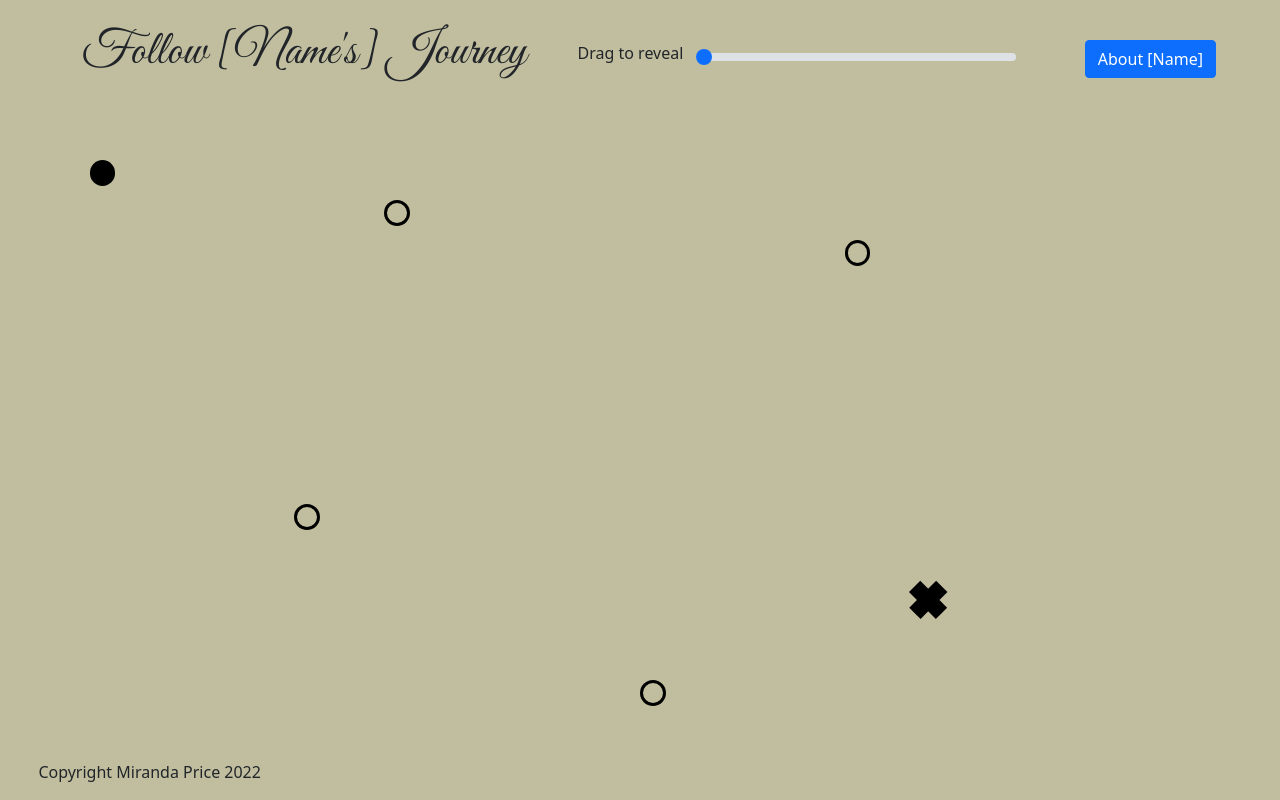
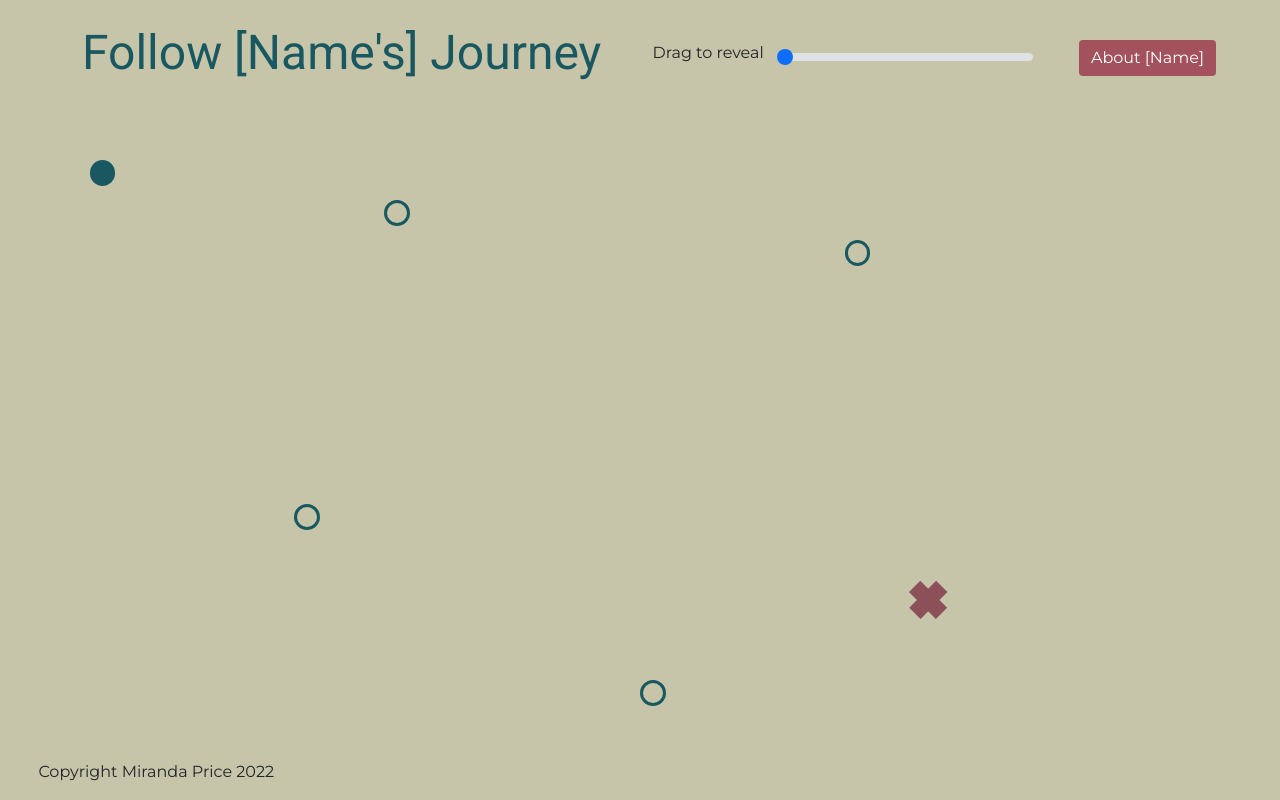
Before and after one commit to miranda-price/map-bio, a plain HTML site: page index.html in a window 1280 px wide. Drawn offline with nearby package versions, Linux system fonts and the light colour scheme.

Commit message:
style site

```diff
--- a/index.html
+++ b/index.html
@@ -7,8 +7,8 @@
     <link rel="stylesheet" href="./override.css">
 
     <link rel="preconnect" href="https://fonts.googleapis.com">
-    <link rel="preconnect" href="https://fonts.gstatic.com" crossorigin>
-    <link href="https://fonts.googleapis.com/css2?family=Great+Vibes&display=swap" rel="stylesheet">
+<link rel="preconnect" href="https://fonts.gstatic.com" crossorigin>
+<link href="https://fonts.googleapis.com/css2?family=Montserrat:wght@400&family=Roboto&display=swap" rel="stylesheet">
 </head>
 
 <div class="container">
--- a/override.css
+++ b/override.css
@@ -1,5 +1,6 @@
 * {
-    background-color: #C1BE9F;
+    background-color: #c6c4a9;
+    font-family: Montserrat, Roboto, sans-serif;
 }
 
 header {
@@ -13,28 +14,56 @@ header {
 
 h1 {
     font-size: 48px;
-    font-family: 'Great Vibes', cursive, sans-serif;
-    margin-bottom: 1vh;
     margin-right: 4vw;
+    font-family: Roboto, sans-serif;
+    color: #195861;
 }
 
 .btn-primary {
     position: fixed;
     top: 5vh;
     right: 5vw;
+    background-color: #a3515c;
+    border: none;
+}
+
+.btn-primary:hover, .btn-primary:active, .btn-primary:focus {
+    background-color: #803a43;
+    border: none;
+}
+
+.card {border: none;}
+
+.card-header {
+    background-color: #50838B;
 }
 
 .offcanvas {
     width: 20vw;
 }
 
+.offcanvas-body > *, .offcanvas-body, .card-body {
+    background-color: #C1D8DC;
+}
+
 .offcanvas-body h2 {
     margin-top: 7vh;
+    font-family: Roboto, sans-serif;
 }
 
 #progress {
-    max-width: 25vw;
+    max-width: 20vw;
     margin-left: 1vw;
+}
+
+.form-range::-moz-range-thumb {
+    background-color: #a3515c;
+    height: 1.5rem;
+    border-radius: 1.5rem;
+}
+
+.form-range::-moz-range-thumb:focus, form-range::-moz-range-thumb:active, form-range::-moz-range-thumb:target, form-range::-moz-range-thumb:focus-within {
+    background-color: #cb7d88;
 }
 
 footer {
@@ -47,7 +76,7 @@ footer {
     width: 2vw;
     height: 2vw;
     border-radius: 2vw;
-    border: 3px solid black;
+    border: 3px solid #195861;
     position: fixed;
     z-index: 10;
 }
@@ -59,14 +88,14 @@ footer {
 }
 
 .closed {
-    background-color: black;
+    background-color: #195861;
 }
 
 .dash {
     position: fixed;
     height: 2vh;
     width: 3vw;
-    background-color: black;
+    background-color: #195861;
 }
 
 #point-start {
@@ -224,6 +253,7 @@ footer {
 #end1, #end2 {
     left: 71vw;
     top: 74vh;
+    background-color: #8B5058;
 }
 
 #end1 {rotate: 45deg;}
```
